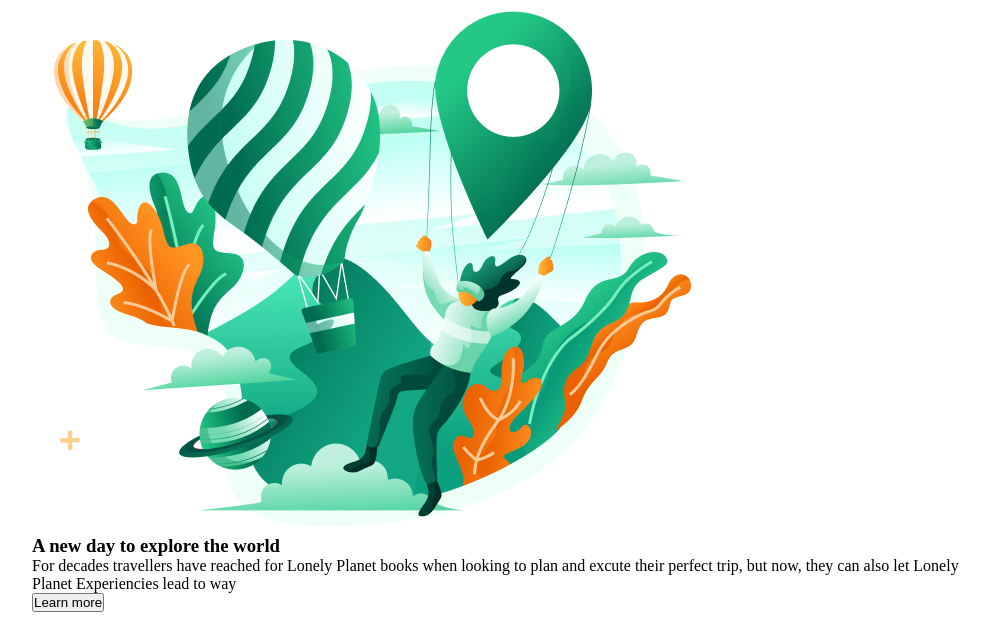
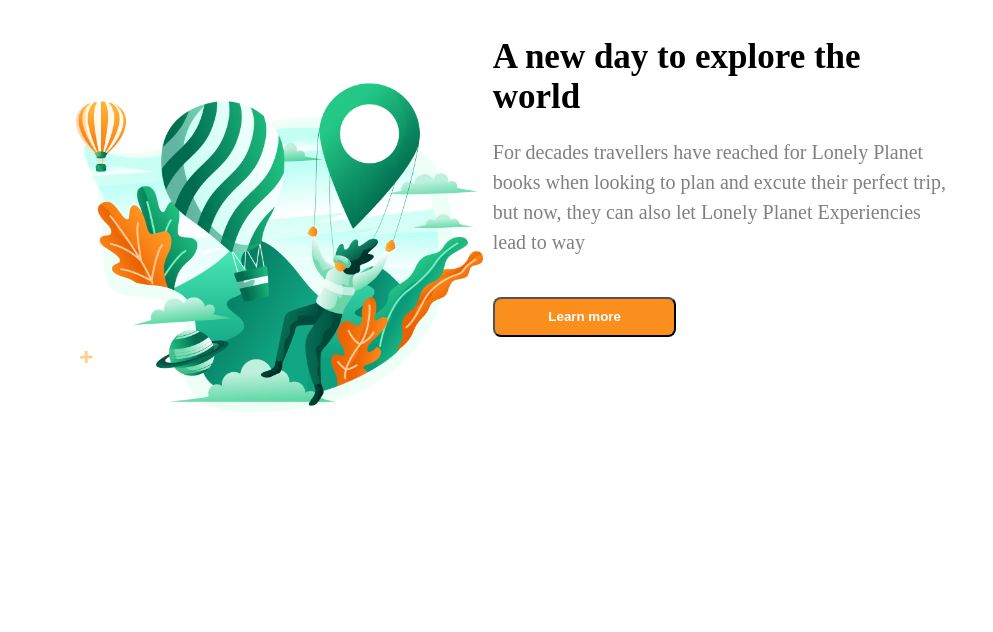
Before and after one commit to JhanGenderson/Semana2-Dia1, a plain HTML site: page Semana3/Dia2/index.html in a window 1280 px wide. Shown: the part 979-1611 px from the top of the page, without its empty margins (128-1121 px from the left). After the commit the page ends 1496 px from the top, so only its background shows below. Drawn offline with Linux system fonts and the light colour scheme.

Commit message:
detalles

```diff
--- a/Semana3/Dia2/css/estilos.css
+++ b/Semana3/Dia2/css/estilos.css
@@ -170,3 +170,52 @@ color: var(--color-primario);
 .lugar > h4{
     font-size: 16px;
 }
+/* Estilo CSS tarjeta 1 */
+.tarjeta1{
+    padding: 30px;
+    display: flex;
+    justify-content: space-between;
+    align-items: center;
+}
+
+.imagen1{
+    width: 1300px;
+    min-height: 280px;
+
+}
+
+.imagen1 > img{
+    max-width: 100%;
+    min-width: 100%;
+}
+
+.tio{
+    display: flex;
+    flex-direction: column;
+    align-items: left;
+    margin-bottom: 120px;
+    padding: 10px;
+}
+
+.tio > h3{
+    width: 100%;
+    font-size: 35px;
+}
+
+#parrafo1{
+    color: gray;
+    text-align: left;
+    font-size: 20px;
+    margin-top: 20px;
+    line-height: 30px;
+}
+
+#pulsador{
+    width: 40%;
+    height: 40px;
+    margin-top: 40px;
+    background-color: var(--color-primario);
+    color: white;
+    font-weight: bold;
+    border-radius: 8px;
+}
--- a/Semana3/Dia2/index.html
+++ b/Semana3/Dia2/index.html
@@ -99,7 +99,7 @@
             <p id="parrafo1">
                 For decades travellers have reached for Lonely Planet books when looking to plan and excute their perfect trip, but now, they can also let Lonely Planet Experiencies lead to way
             </p>
-            <button>Learn more</button>
+            <button id="pulsador">Learn more</button>
         </div>
       </section>
     </div>
```
